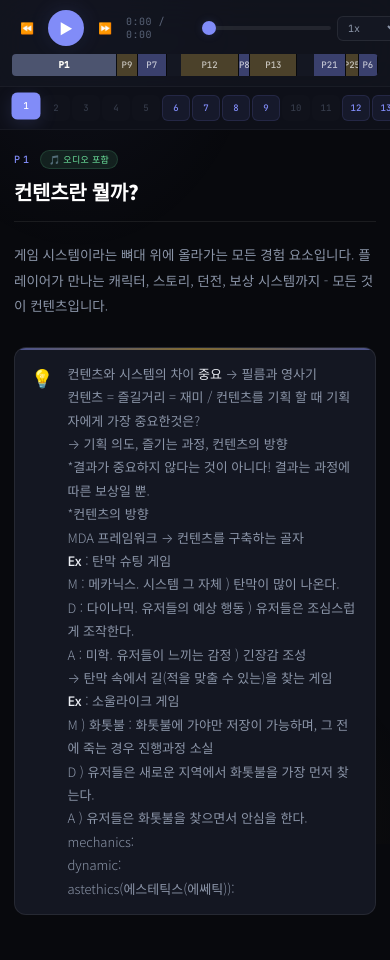
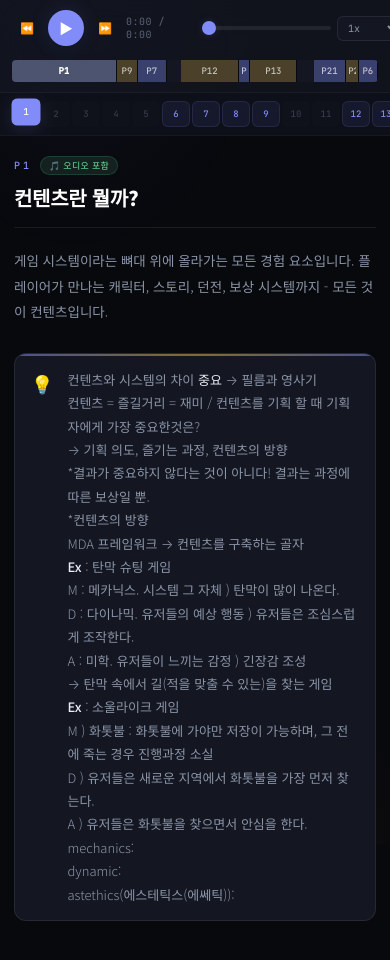
Before and after one commit to GamePlanningHub/game-design-basics, a plain HTML site: page index.html in a window 390 px wide. Drawn offline with Linux system fonts and the light colour scheme.

Commit message:
fix: audio-map 세그먼트 겹침 수정 + 모바일 간격 개선

```diff
--- a/index.html
+++ b/index.html
@@ -387,6 +387,15 @@ body::before {
     overflow: hidden;
     white-space: nowrap;
     border-right: 1px solid var(--bg-void);
+    padding: 0 2px;
+}
+.map-segment span {
+    overflow: hidden;
+    white-space: nowrap;
+    text-overflow: clip;
+    min-width: 0;
+    max-width: 100%;
+    display: block;
 }
 .map-segment:hover {
     filter: brightness(1.3);
@@ -496,6 +505,7 @@ body::before {
 @media (max-width: 640px) {
     /* 오디오 바 */
     #audio-bar { padding: 10px 12px; }
+    #audio-map { margin-top: 14px; }
     #audio-controls { gap: 6px; }
     #play-btn { width: 36px; height: 36px; font-size: 14px; }
     .skip-btn { width: 30px; height: 30px; font-size: 11px; }
@@ -908,7 +918,7 @@ function buildAudioMap() {
         seg.dataset.idx = s.idx;
         seg.style.left = left + '%';
         seg.style.width = width + '%';
-        seg.textContent = slide.id;
+        seg.innerHTML = '<span>' + slide.id + '</span>';
         seg.title = slide.id + ' — ' + slide.title;
         seg.onclick = () => {
             audio.currentTime = s.start;
```
